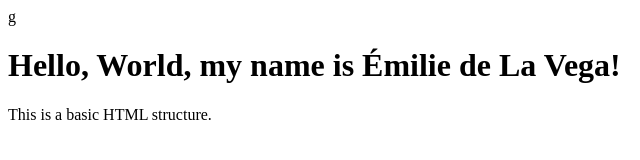
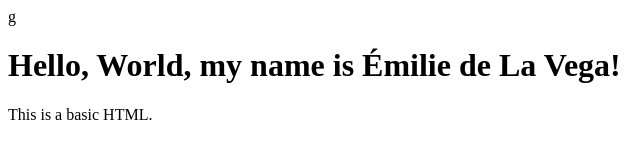
Before and after one commit to emiliefdelavega-cyber/Github_first_steps, a plain HTML site: page index.html in a window 1280 px wide. Shown: the full height of the page, 0-640 px from the left. Drawn offline with Linux system fonts and the light colour scheme.

Commit message:
removed structure

```diff
--- a/index.html
+++ b/index.html
@@ -9,7 +9,7 @@ g<!DOCTYPE html>
 
 <body>
     <h1>Hello, World, my name is Émilie de La Vega!</h1>
-    <p>This is a basic HTML structure.</p>
+    <p>This is a basic HTML.</p>
 </body>
 
 </html>
```
